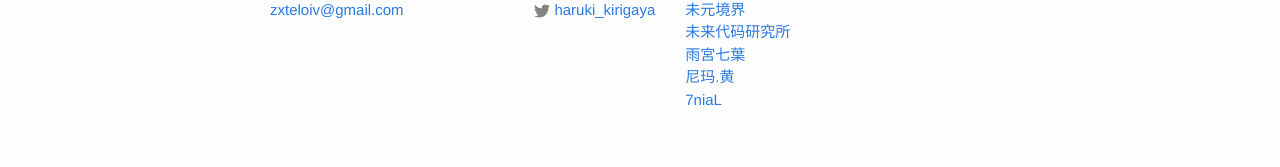
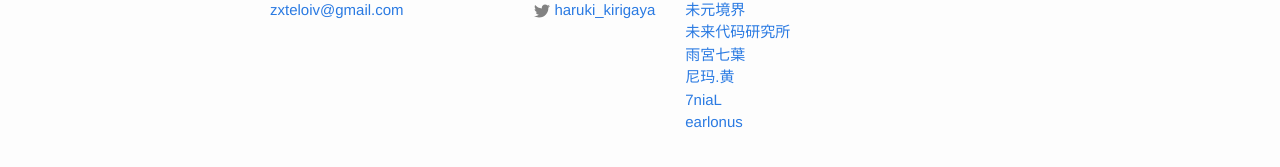
Before and after one commit to zxteloiv/zxteloiv.github.io, a Jekyll site: the page built from index.html, in a window 1280 px wide. Shown: the part 510-677 px from the top of the page. Built offline with Jekyll 4.4.1, drawn with Linux system fonts in a browser that asks for light colours.

Commit message:
add a friend link

```diff
--- a/_includes/footer.html
+++ b/_includes/footer.html
@@ -51,6 +51,7 @@
               <li><a target="_blank" href="http://otakuchiyan.github.io/">雨宮七葉</a> </li>
               <li><a target="_blank" href="http://enigmahuang.me/">尼玛.黄</a> </li>
               <li><a target="_blank" href="http://log.7thprotocol.org/">7niaL</a> </li>
+              <li><a target="_blank" href="http://earlonus.com/">earlonus</a> </li>
           </ul>
       </div>
     </div>
```
